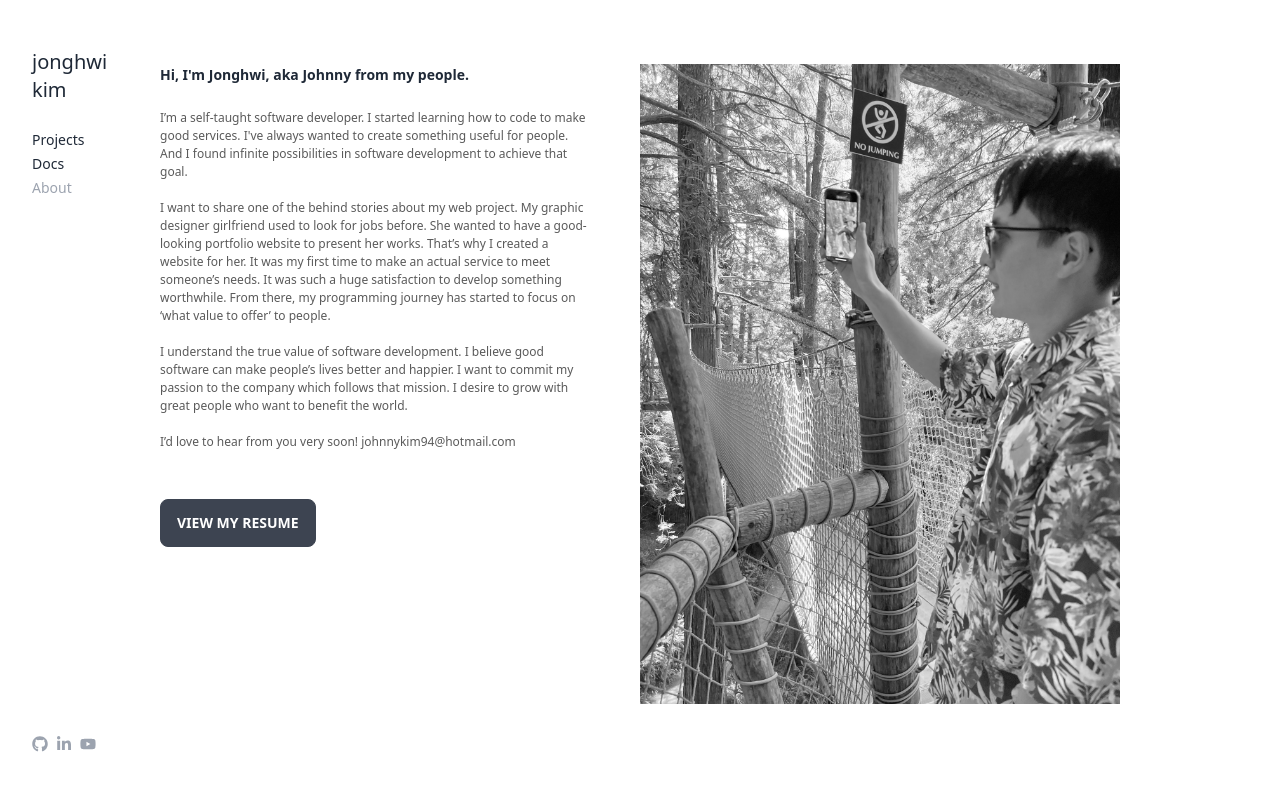
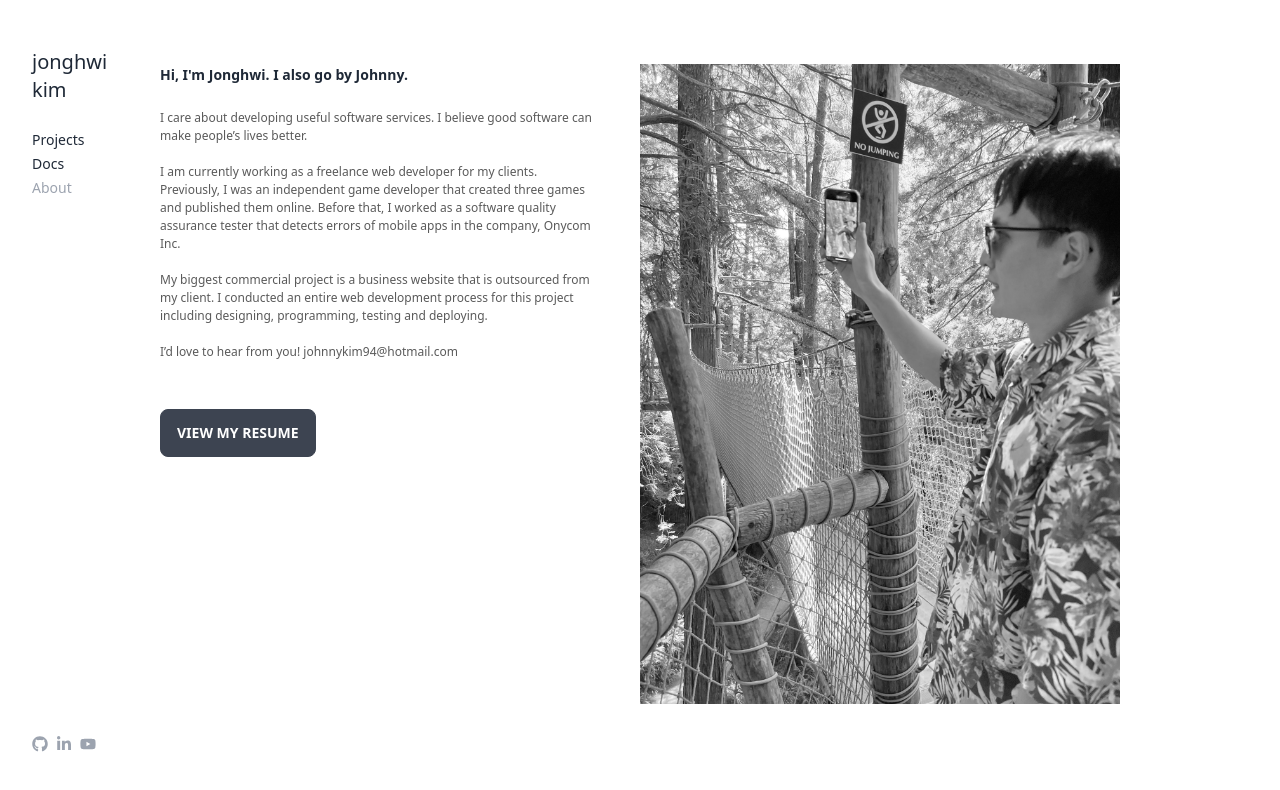
Before and after one commit to bellhwi/jonghwikim, a React (Create React App) app: page /about in a window 1280 px wide. Shown: the top 790 px of the page. Built offline with nearby package versions, Linux system fonts and the light colour scheme.

Commit message:
Fix about page introduction

```diff
--- a/src/data.js
+++ b/src/data.js
@@ -1,43 +1,43 @@
 const data = [
   {
     url: require('./images/haxa2.png'),
-    title: 'Haxa(react, redux, firebase)',
-    desc: 'Business products information website for my client with CRUD feature.',
+    title: 'Haxa(scss, react, redux, firebase)',
+    desc: 'One of my acquaintances has his own business. I wanted to help him promote his products so I created this website. This website is encrypted since he wants to show it for his members only.',
     github: 'https://github.com/bellhwi/haxa',
     website: 'https://haxa-16f57.web.app/',
   },
   {
     url: require('./images/pokemon-guesser2.png'),
-    title: 'Pokemon Guesser(react, redux, api)',
-    desc: "Fun api project that guess what user's Pokemon is.",
+    title: 'Pokemon Guesser(scss, react, redux, api)',
+    desc: "I used to play Akinator(https://en.akinator.com/) with my brother for fun. I got inspired by it and created this website. This is an PokeAPI(https://pokeapi.co/) project that guesses what a user's Pokemon is. ",
     github: 'https://github.com/bellhwi/pokemon-guesser',
     website: 'https://pokemon-guesser.netlify.app/',
   },
   {
     url: require('./images/todoro2.png'),
     title: 'Todo List(react)',
-    desc: 'Simple todo list project using react.',
+    desc: 'I wanted to have my customized todo list that shows progress rate. So I created one for myself to manage my time wisely.',
     github: 'https://github.com/bellhwi/todoro',
     website: 'https://todoro-react.netlify.app/',
   },
   {
     url: require('./images/arnid2.png'),
     title: "Graphic Designer's Portfolio(html, css)",
-    desc: 'Desing-to-code project for my graphic designer partner.',
+    desc: 'My girlfriend needed a website to showcase her works to land a new job. She gave me a wireframe design and I converted it into this website.',
     github: 'https://github.com/bellhwi/ArnidXiong',
     website: 'https://arnidxiong.netlify.app/',
   },
   {
     url: require('./images/itea2.png'),
     title: 'Redesign iTea(html, css)',
-    desc: 'Recreated website of my favorite bubble tea store.',
+    desc: 'I usually go drink bubble tea with my girlfriend at my favorite store, iTea(https://www.itea-usa.com/). And I made this recreated website out of my affection.',
     github: 'https://github.com/bellhwi/iTea',
     website: 'https://itea-redesign.netlify.app/',
   },
   {
     url: require('./images/neilkim2.png'),
     title: 'Neil Kim(godot, gdscript)',
-    desc: '2D platformer game that I developed on my own.',
+    desc: 'I used to play Metal Slug and Megamen series when I was little and have so much fun. And I wanted to create my own game like those. So I made this 2D platformer run & gun game independently.',
     website: 'https://jonghwikim.itch.io/neil-kim',
   },
 ]
--- a/src/pages/About.jsx
+++ b/src/pages/About.jsx
@@ -15,28 +15,26 @@ function About() {
       <Navbar />
       <div className='profile flex justify-center align-center flex-col-reverse lg:flex-row w-10/12 lg:w-9/12 lg:pt-16 pt-10 mx-auto relative'>
         <div className='profile-info lg:pr-12 lg:w-1/2 pt-8 lg:pt-0'>
-          <h2>Hi, I'm Jonghwi, aka Johnny from my people.</h2>
+          <h2>Hi, I'm Jonghwi. I also go by Johnny.</h2>
           <br></br>
           <p>
-            I’m a self-taught software developer. I started learning how to code
-            to make good services. I've always wanted to create something useful
-            for people. And I found infinite possibilities in software
-            development to achieve that goal. <br></br>
-            <br></br>I want to share one of the behind stories about my web
-            project. My graphic designer girlfriend used to look for jobs
-            before. She wanted to have a good-looking portfolio website to
-            present her works. That’s why I created a website for her. It was my
-            first time to make an actual service to meet someone’s needs. It was
-            such a huge satisfaction to develop something worthwhile. From
-            there, my programming journey has started to focus on ‘what value to
-            offer’ to people. <br></br>
-            <br></br>I understand the true value of software development. I
-            believe good software can make people’s lives better and happier. I
-            want to commit my passion to the company which follows that mission.
-            I desire to grow with great people who want to benefit the world.{' '}
+            I care about developing useful software services. I believe good
+            software can make people’s lives better.
+            <br></br>
+            <br></br>I am currently working as a freelance web developer for my
+            clients. Previously, I was an independent game developer that
+            created three games and published them online. Before that, I worked
+            as a software quality assurance tester that detects errors of mobile
+            apps in the company, Onycom Inc.
             <br></br>
             <br></br>
-            I’d love to hear from you very soon! johnnykim94@hotmail.com
+            My biggest commercial project is a business website that is
+            outsourced from my client. I conducted an entire web development
+            process for this project including designing, programming, testing
+            and deploying.
+            <br></br>
+            <br></br>
+            I’d love to hear from you! johnnykim94@hotmail.com
           </p>
 
           <a
```
